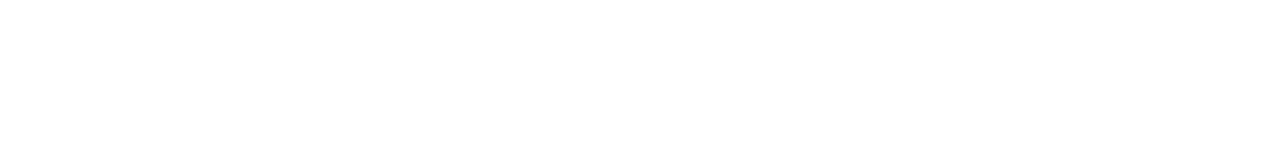
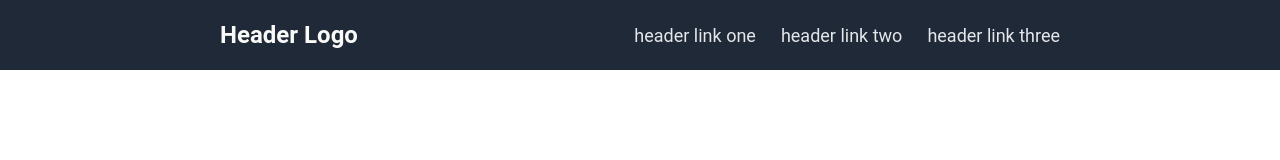
Before and after one commit to verbrannt-bob/odin-landing-page, a plain HTML site: page index.html in a window 1280 px wide. Drawn offline with Linux system fonts and the light colour scheme.

Commit message:
header + styles

```diff
--- a/index.html
+++ b/index.html
@@ -4,10 +4,24 @@
     <meta charset="UTF-8">
     <meta name="viewport" content="width=device-width, initial-scale=1.0">
     <title>Document</title>
+    <link rel="stylesheet" href="styles.css">
 </head>
 <body>
-    <div class="header"></div>
-    <div class="content"></div>
-    <div class="footer"></div>
+    <div class="header">
+        <div class="h_logo">Header Logo</div>
+        <ul>
+            <li class="h_link"><a href="#" class="h_link">header link one</a></li>
+            <li class="h_link"><a href="#" class="h_link">header link two</a></li>
+            <li class="h_link"><a href="#" class="h_link">header link three</a></li>
+        </ul>
+    </div>
+
+    <div class="content">
+
+    </div>
+
+    <div class="footer">
+
+    </div>
 </body>
 </html>
--- /dev/null
+++ b/styles.css
@@ -0,0 +1,40 @@
+* {
+    margin: 0;
+    padding: 0;
+}
+
+body {
+    display: flex;
+    flex-direction: column;
+    font-family: "Roboto", sans-serif;
+}
+
+.header {
+    display: flex;
+    background-color: #1f2937;
+    padding: 20px;
+    height: 30px;
+    flex: 0 0 auto;
+    justify-content: space-between;
+    align-items: center;
+}
+
+.h_logo{
+    font-size: 24px;
+    font-weight: bold;
+    color: #f9faf8;
+    margin-left: 200px;
+}
+
+ul{
+    display: flex;
+    gap: 25px;
+    list-style: none;
+    margin-right: 200px;
+}
+
+.h_link{
+    font-size: 18px;
+    color: #e5e7eb;
+    text-decoration: none;
+}
```
